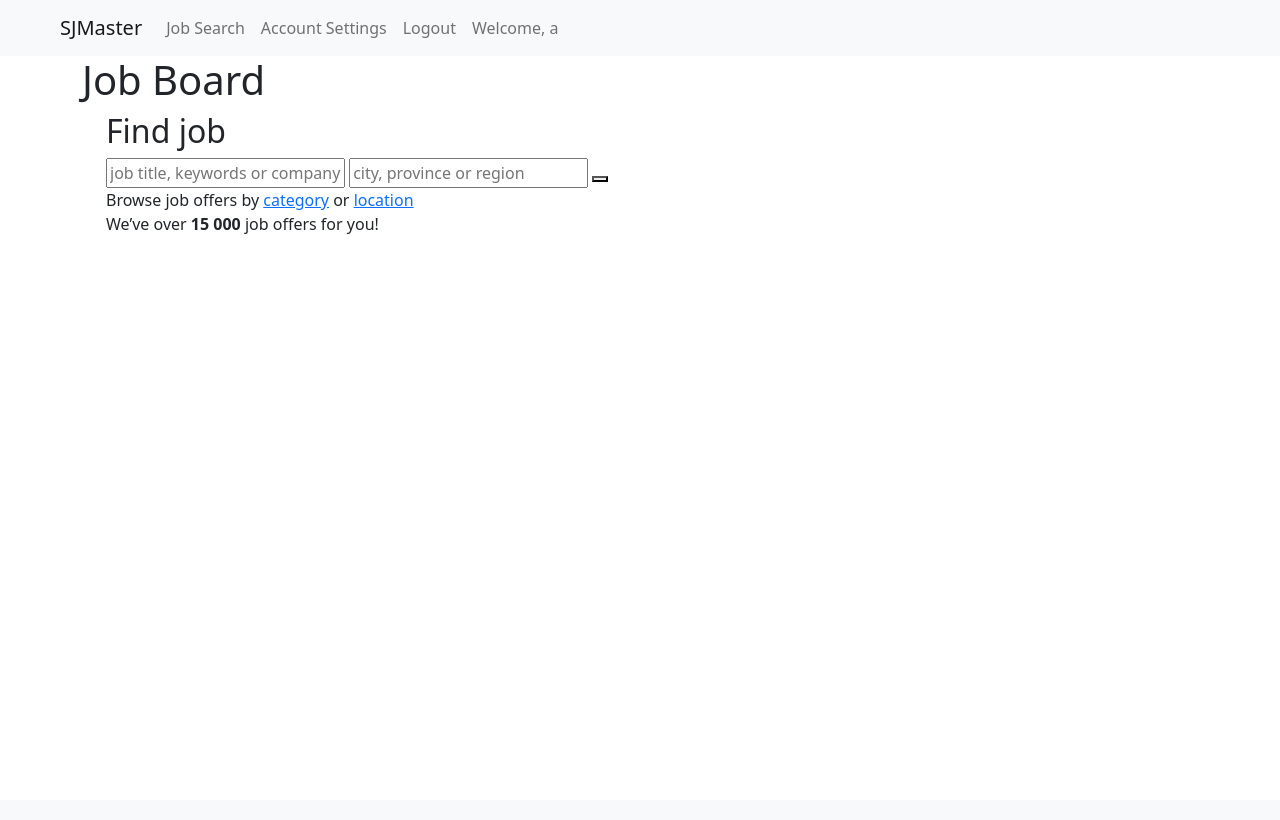
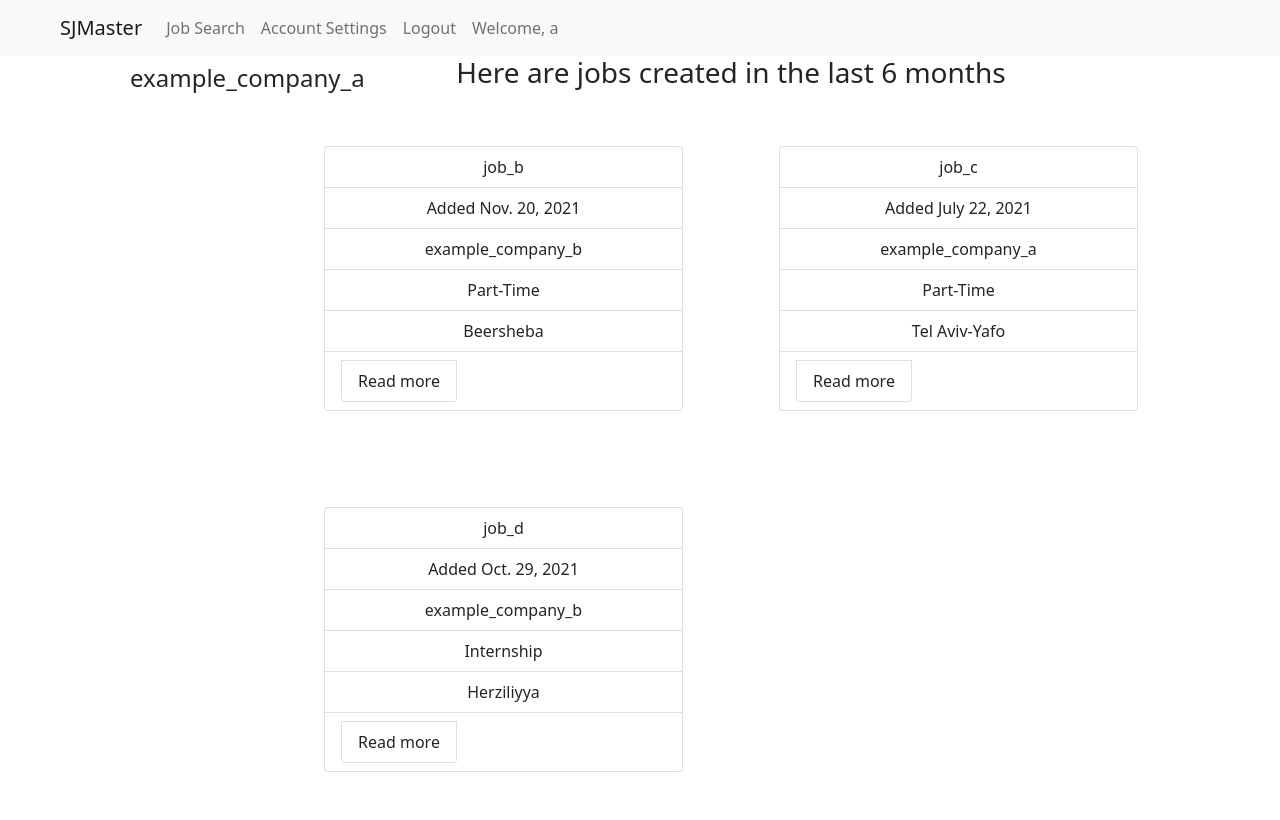
Before and after one commit to redhat-beyond/SJMaster, a Django app: page / in a window 1280 px wide. Before the commit the page ends 234 px from the top, so only its background shows below. Run offline with Django 3.2, Linux system fonts and the light colour scheme; a user stored in the database is signed in; data comes from the database, SQL or seed files in the repository; data that the repository does not hold is empty; parts of the project's set-up code (start-up, migrations or seed data) failed here and were passed over.

Commit message:
Added apply option for students
- Added an option to read more about job
- If entering in the url - /job/idNumber, and idNumber isn't the id of any
  Job - added a "no_such_job.html" page.
- For students - have the option to apply for a job. For recruiter - no
- If a student apply - the applicant save to db, and the student won't be able to
  apply again
- tests will be added soon

```diff
--- /dev/null
+++ b/job_application/templates/apply_success.html
@@ -0,0 +1,5 @@
+{% extends 'base.html' %}
+{% block content %}
+    <h1>You have successfully applied for this job !</h1>
+        <a href="/">Go back to finding a job!</a>
+{% endblock %}
--- a/jobboard/templates/jobboard/board.html
+++ b/jobboard/templates/jobboard/board.html
@@ -1,29 +1,43 @@
 {% extends 'base.html' %} {% block content %}
-<h1>Job Board</h1>
-<div class="container">
-    <div class="sixteen columns">
 
-        <div class="search-container">
+<div class="container-fluid">
+  <div class="row">
+    <div class="col-2">
+      <div class="user-info">
+        <div class="container-fluid">
+          {% if user_is_student or user_is_recruiter %}
+          <h2>{{user.first_name}} {{user.last_name}}</h2>
+          {% if user_is_student %}
+          <h4>{{user_as_student.educational_institution}}</h4>
+          {% endif %} {% if user_is_recruiter %}
+          <h4>{{user_as_recruiter.company}}</h4>
+          {% endif %} {% endif %}
+        </div>
+      </div>
+    </div>
+    <div class="col-10 text-center">
+      <div class="row">
+        {% if user_is_student %}
+        <h3>Here are some jobs that match your profile</h3>
+        {% else %}
+        <h3>Here are jobs created in the last 6 months</h3>
+        {% endif %} {% for job in jobs_to_display %}
+        <div class="col-6 p-5 text-center">
+          <div class="jobs">
+            <ul class="list-group">
+              <li class="list-group-item">{{job.title}}</li>
+              <li class="list-group-item">Added {{job.date_created}}</li>
+              <li class="list-group-item">{{job.company}}</li>
+              <li class="list-group-item">{{job.job_type}}</li>
+              <li class="list-group-item">{{job.city}}</li>
+              <li class="list-group-item"><button class="list-group-item" onclick = "location.href ='/job/{{ job.id }}'">Read more</button></li>
+            </ul>
+          </div>
+        </div>
+        {% endfor %}
+      </div>
+    </div>
+  </div>
+</div>
 
-            <!-- Form -->
-            <h2>Find job</h2>
-            <input type="text" class="ico-01" placeholder="job title, keywords or company name" value="" />
-            <input type="text" class="ico-02" placeholder="city, province or region" value="" />
-            <button><i class="fa fa-search"></i></button>
-
-            <!-- Browse Jobs -->
-            <div class="browse-jobs">
-                Browse job offers by <a href="browse-categories.html"> category</a> or <a href="#">location</a>
-            </div>
-
-            <!-- Announce -->
-            <div class="announce">
-                We’ve over <strong>15 000</strong> job offers for you!
-            </div>
-
-        </div>
-
-    </div>
-</div>
-</div>
 {% endblock %}
--- a/jobboard/views.py
+++ b/jobboard/views.py
@@ -1,56 +1,71 @@
-from django.shortcuts import (get_object_or_404,
-                              render,
-                              HttpResponseRedirect)
-from jobboard.models import Job
-from datetime import date
-# from .forms import JobForm
-
-from django.contrib.auth import get_user_model
-from django.views.generic import DetailView
-from django.views.generic.edit import UpdateView
-from django.contrib.auth.mixins import UserPassesTestMixin
-
+from datetime import date, timedelta
+from django.shortcuts import render
+from .models import Job
+from job_application.models import Application
+from recruiter.models import Recruiter
 from student.models import Student
-
-
-def board(request):
-    latest_jobs = Job.get_jobs_posted_on_or_after_specific_date(date(2021, 3, 1))
-    return render(request, 'jobboard/board.html', {'latest_jobs': latest_jobs})
-
-
-# def job(request):
-#     job_by_id = Job.objects.get(request.job.id)
-#     return render(request, 'jobboard/job.html', {"job_instance": job_by_id})
 
 
 # after updating it will redirect to detail_View
 def job_detail_view(request, id):
-    # dictionary for initial data with job's field names as keys
     context = dict()
-    is_student = Student.is_student(request.user.id)
-    # add the dictionary during initialization
     try:
-        context["data"] = Job.objects.get(id=id)
+        context["job_data"] = Job.objects.get(id=id)
+        # context["recruiter_job_owner"] =
     except Job.DoesNotExist:
         return render(request, "jobboard/no_such_job.html")
-    add_is_student_to_context(request, context)
+    context["is_student"] = Student.is_student(request.user.id)
+    context["is_recruiter"] = Recruiter.is_recruiter(request.user.id)
+
+    if context["is_student"]:
+        context["is_student_applied"] = check_if_student_already_applied(Student.get_student(request.user),
+                                                                         context["job_data"])
     return render(request, "jobboard/job.html", context)
 
 
-def add_is_student_to_context(request, context):
-    context["is_student"] = Student.is_student(request.user.id)
+def check_if_student_already_applied(student, job):
+    applications_for_current_job = set(Application.get_applications_by_job(job))
+    applications_for_current_student = set(Application.get_applications_by_student(student))
+    return len(applications_for_current_job.intersection(applications_for_current_student)) > 0
 
-#
-# def job_view(request):
-#     context = {}
-#
-#     # create object of form
-#     job_form_object = JobForm(request.GET or None, request.FILES or None)
-#
-#     # check if form data is valid
-#     if job_form_object.is_valid():
-#         # save the form data to model
-#         job_form_object.save()
-#
-#     context['form'] = job_form_object
-#     return render(request, "job.html", context)
+
+def get_content_if_user_is_student(request):
+    """
+    If the user is a student then the jobs that will automatically
+    be displayed will be jobs that correspond to that student's degree
+    """
+    user_as_student = Student.get_student(request.user.id)
+    jobs_by_student_major = Job.get_jobs_by_major(user_as_student.major)
+    content = {'jobs_to_display': jobs_by_student_major,
+               'user': request.user,
+               'user_is_student': True,
+               'user_is_recruiter': False,
+               'user_as_student': user_as_student}
+    return content
+
+
+def get_content_if_user_is_not_student(request, user_is_recruiter):
+    """
+    If the user is not a student then the jobs that will automatically
+    be displayed will be jobs that have been created in the past 6 months
+    """
+    date_six_months_ago = date.today() - timedelta(days=180)
+    latest_jobs = Job.get_jobs_posted_on_or_after_specific_date(
+        date_six_months_ago)
+    content = {'jobs_to_display': latest_jobs,
+               'user': request.user,
+               'user_is_student': False,
+               'user_is_recruiter': user_is_recruiter}
+    if user_is_recruiter:
+        content['user_as_recruiter'] = Recruiter.get_recruiter(request.user.id)
+    return content
+
+
+def board(request):
+    user_is_student = Student.is_student(request.user.id)
+    user_is_recruiter = Recruiter.is_recruiter(request.user.id)
+    if user_is_student:
+        content = get_content_if_user_is_student(request)
+    else:
+        content = get_content_if_user_is_not_student(request, user_is_recruiter)
+    return render(request, 'jobboard/board.html', content)
```
Also changed, not shown: job_application/views.py (+16 -0 lines), jobboard/templates/jobboard/job.html (+5 -5 lines), job_application/forms.py (added).
